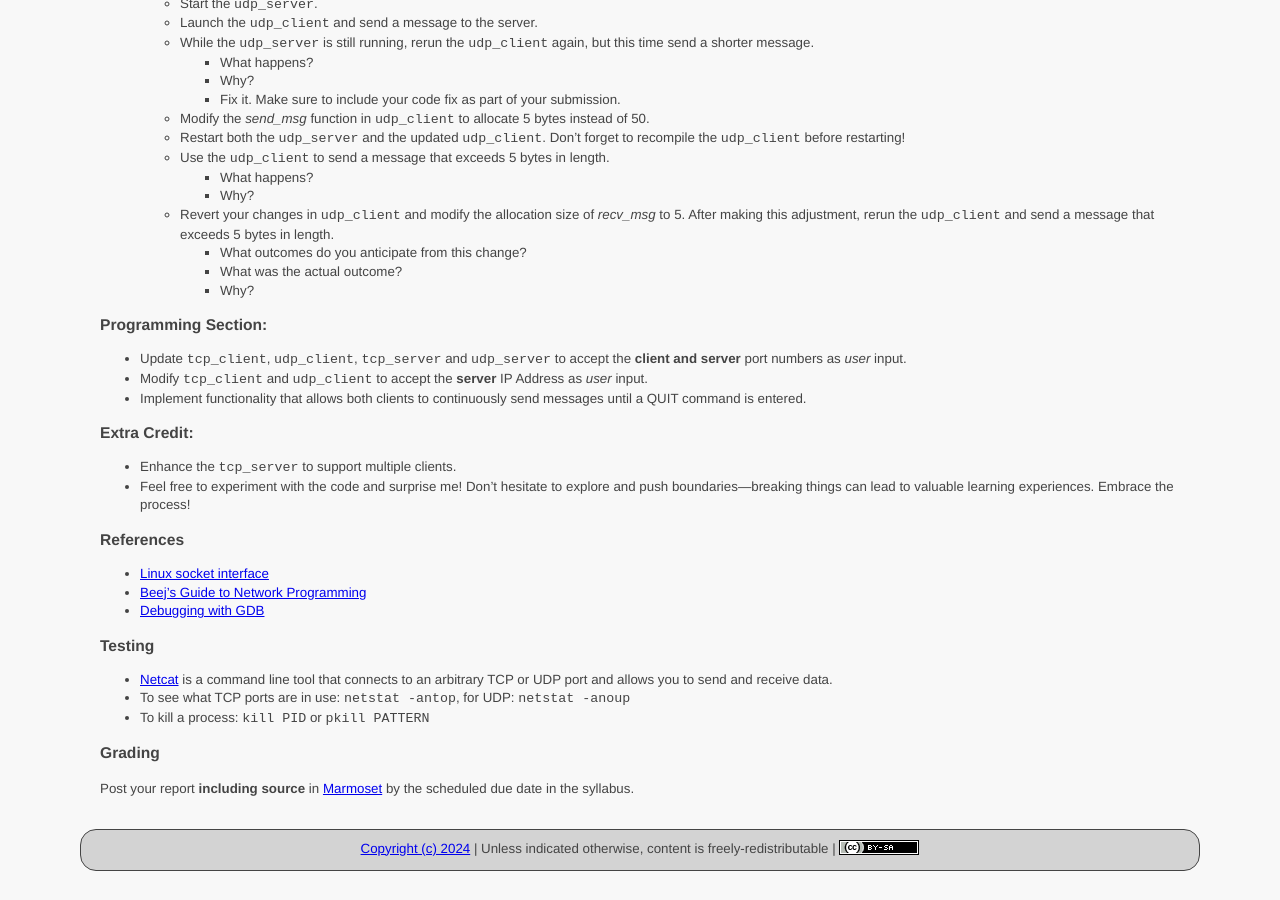
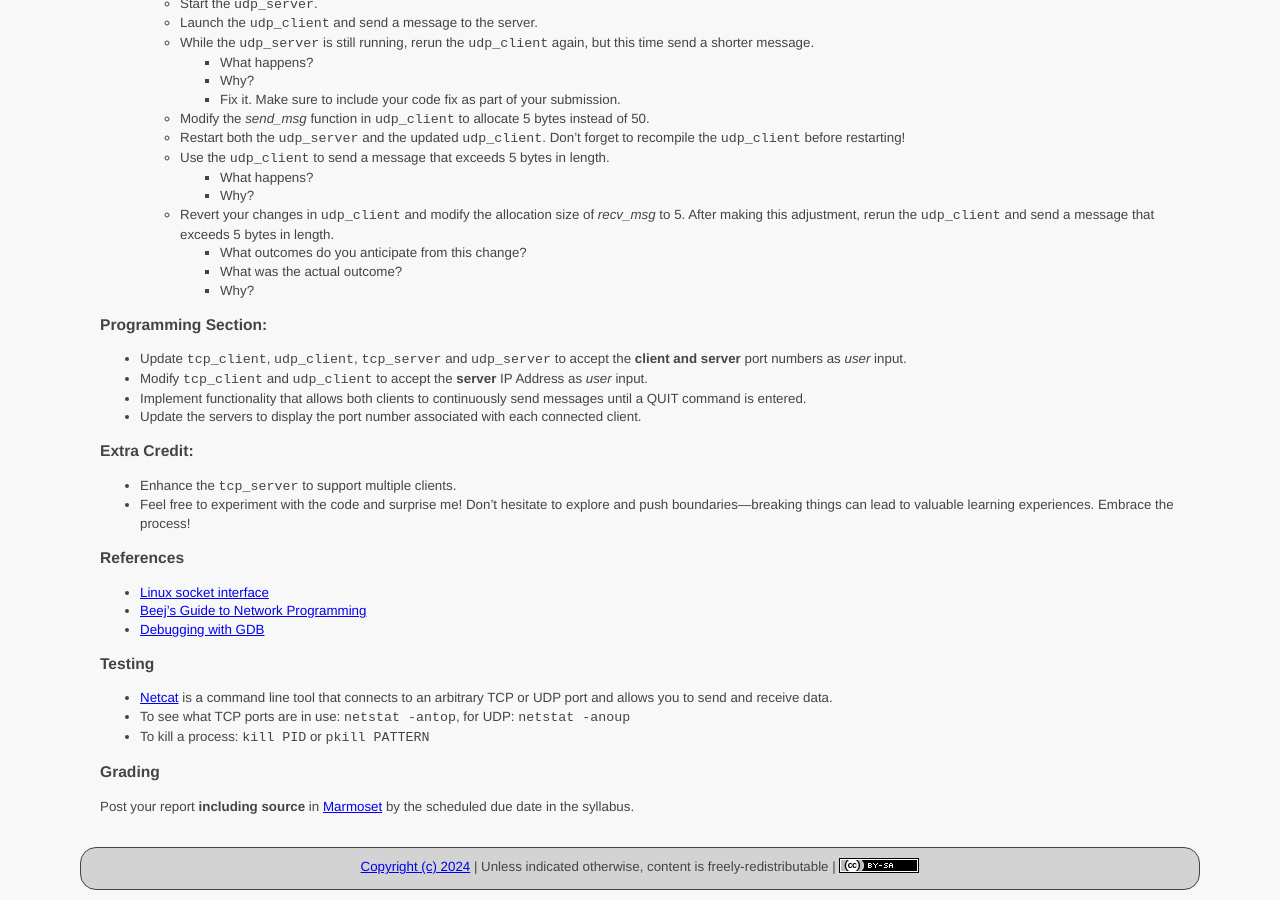
Before and after one commit to ycpcs/cs330-fall2024, a Jekyll site: the page built from labs/sockets_intro.md, in a window 1280 px wide and 900 px high, scrolled down 757 px. Built offline with Jekyll 4.4.1, drawn with Linux system fonts in a browser that asks for light colours.

Commit message:
add one more question

```diff
--- a/labs/sockets_intro.md
+++ b/labs/sockets_intro.md
@@ -56,6 +56,7 @@ To ensure proper execution of each exercise, please remember to __stop and recom
   - Update `tcp_client`, `udp_client`, `tcp_server` and `udp_server` to accept the **client and server** port numbers as _user_ input.
   - Modify `tcp_client` and `udp_client` to accept the **server** IP Address as _user_ input.
   - Implement functionality that allows both clients to continuously send messages until a QUIT command is entered.
+  - Update the servers to display the port number associated with each connected client.
 
 ### Extra Credit:
   - Enhance the `tcp_server` to support multiple clients.
```
